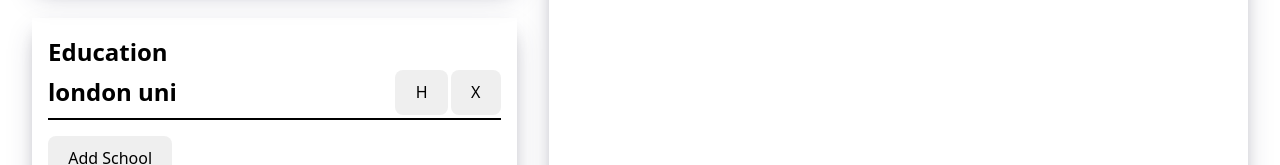
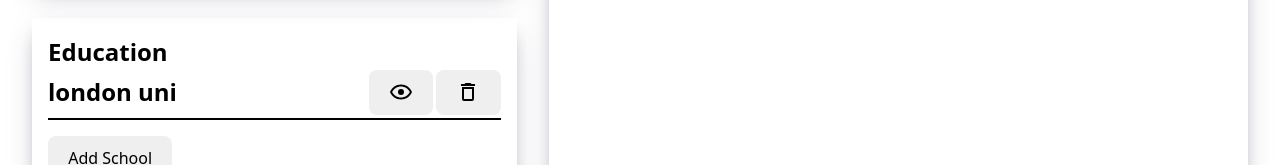
Before and after one commit to yassineb07/cv-application, a React (Vite) app: page / in a window 1280 px wide. Shown: the part 534-699 px from the top of the page. Built offline with nearby package versions, Linux system fonts and the light colour scheme.

Commit message:
feat: add icons to listItem component

```diff
--- a/src/components/education.jsx
+++ b/src/components/education.jsx
@@ -17,6 +17,7 @@ const Education = ({ educationList, onChange, onAdd, onRemove, onHide }) => {
         }}
         onRemove={onRemove}
         onHide={onHide}
+        hidden={item.hidden}
       >
         <form
           action=""
--- a/src/components/experience.jsx
+++ b/src/components/experience.jsx
@@ -17,6 +17,7 @@ const Experience = ({ experienceList, onChange, onAdd, onRemove, onHide }) => {
         }}
         onRemove={onRemove}
         onHide={onHide}
+        hidden={item.hidden}
       >
         <form
           action=""
--- a/src/components/listItem.jsx
+++ b/src/components/listItem.jsx
@@ -1,4 +1,7 @@
-const Item = ({ title, onRemove, onHide }) => {
+import Icon from '@mdi/react';
+import { mdiDeleteOutline, mdiEyeOutline, mdiEyeOffOutline } from '@mdi/js';
+
+const Item = ({ title, onRemove, onHide, hidden }) => {
   return (
     <div className="item-closed">
       <h2>{title}</h2>
@@ -9,7 +12,19 @@ const Item = ({ title, onRemove, onHide }) => {
             onHide(e);
           }}
         >
-          H
+          {hidden ? (
+            <Icon
+              path={mdiEyeOffOutline}
+              size={1}
+              style={{ pointerEvents: 'none' }}
+            />
+          ) : (
+            <Icon
+              path={mdiEyeOutline}
+              size={1}
+              style={{ pointerEvents: 'none' }}
+            />
+          )}
         </button>
         <button
           onClick={(e) => {
@@ -17,7 +32,11 @@ const Item = ({ title, onRemove, onHide }) => {
             onRemove(e);
           }}
         >
-          X
+          <Icon
+            path={mdiDeleteOutline}
+            size={1}
+            style={{ pointerEvents: 'none' }}
+          />
         </button>
       </div>
     </div>
@@ -32,13 +51,19 @@ const ListItem = ({
   onShow,
   onRemove,
   onHide,
+  hidden,
 }) => {
   return (
     <div className="item" id={id} onClick={onShow}>
       {isActive ? (
         children
       ) : (
-        <Item title={name} onRemove={onRemove} onHide={onHide} />
+        <Item
+          title={name}
+          onRemove={onRemove}
+          onHide={onHide}
+          hidden={hidden}
+        />
       )}
     </div>
   );
```
